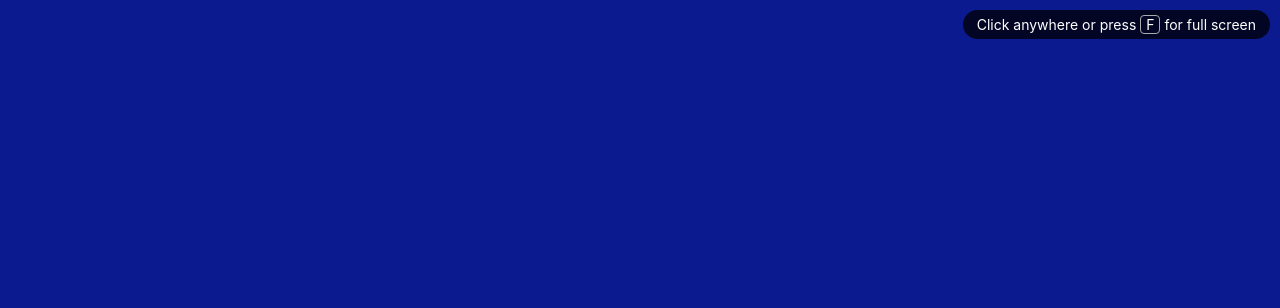
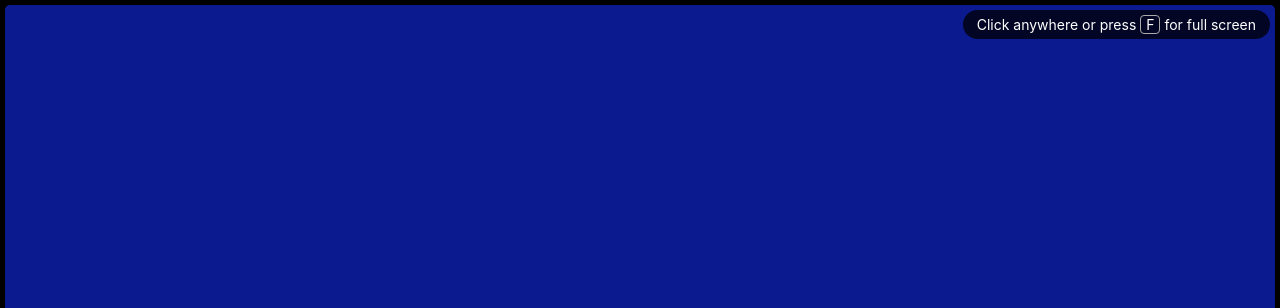
Before and after one commit to divisbyzero/calculated-risk, a plain HTML site: page board.html in a window 1280 px wide. Shown: the top 308 px of the page. Drawn offline with nearby package versions, Linux system fonts and the light colour scheme.

Commit message:
Update screen styling for consistent gap and rounded corners

```diff
--- a/css/board.css
+++ b/css/board.css
@@ -119,7 +119,8 @@ body.idle { cursor: none; }
 
 .screen {
   position: absolute;
-  inset: 0;
+  inset: var(--gap); /* same black gap as the board, so it's separate from the scores */
+  border-radius: var(--radius);
   background: var(--blue);
   display: flex;
   flex-direction: column;
```
